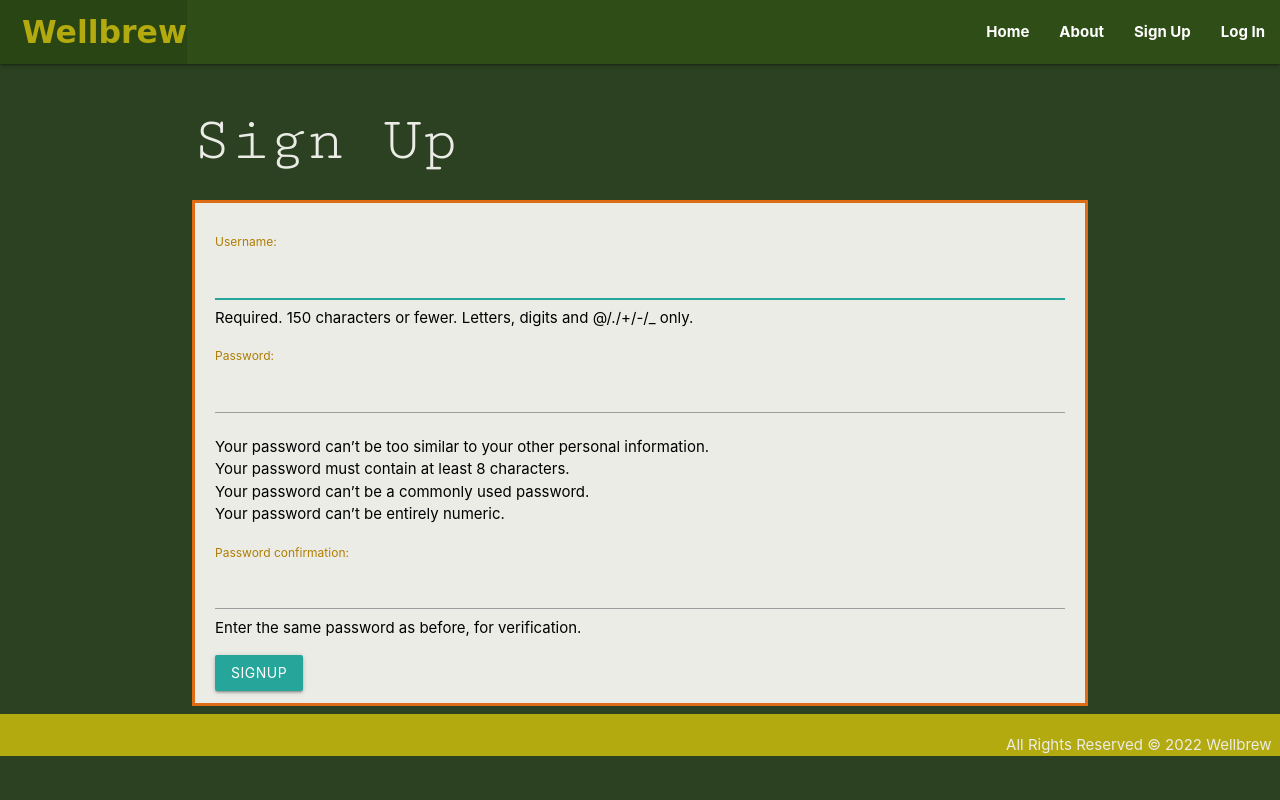
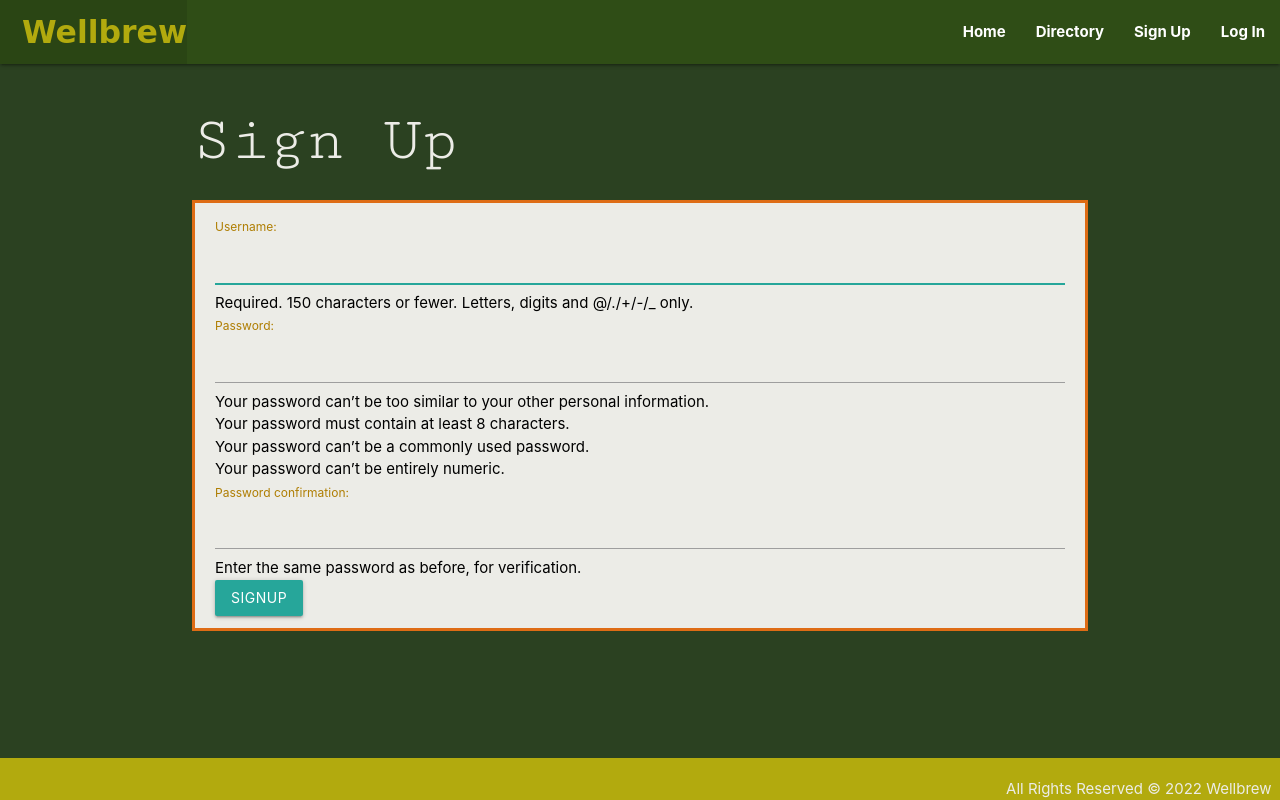
Before and after one commit to Chyannetech/Wellbrew-1.2, a Django app: page /accounts/signup/ in a window 1280 px wide. Run offline with Django 4.2, Linux system fonts and the light colour scheme; some web fonts are replaced.

Commit message:
Update Route and CSS

```diff
--- a/main_app/static/css/style.css
+++ b/main_app/static/css/style.css
@@ -1,8 +1,13 @@
+* {
+  box-sizing: border-box;
+  margin: 0;
+}
+
 body {
   background-color: rgb(43, 65, 33);
   color: rgb(0, 0, 0);
   display: flex;
-  height: 100%;
+  min-height: 100vh;
   flex-direction: column;
 }
 
@@ -14,7 +19,6 @@ footer {
   padding-top: 0;
   text-align: right;
 }
-
 
 label {
   color: rgb(175, 126, 3);
@@ -29,8 +33,6 @@ nav {
   color: rgb(236, 236, 231);
   background-color: rgb(178, 170, 14);
 }
-
-
 
 p {
   color: black;
@@ -94,3 +96,17 @@ form {
 table {
   font-size: large;
 }
+
+.highlight {
+  color: rgba(240, 248, 255, 0.958);
+}
+
+table.highlight>tbody>tr:hover {
+  background-color: rgba(179, 179, 25, 0.767);
+}
+
+@media only screen and (max-width: 600px) {
+  .card {
+    flex: 1 1 auto;
+  }
+}
--- a/main_app/templates/base.html
+++ b/main_app/templates/base.html
@@ -36,7 +36,7 @@
           </ul>
           <ul class="right">
             <li><a href="/">Home</a></li>
-            <li><a href="/about">About</a></li>
+            <li><a href="/directory">Directory</a></li>
             {% if user.is_authenticated %}
             <li><a href="{% url 'businesses_create' %}">Add a Business</a></li>
             <li><a href="{% url 'index' %}">View All Businesses</a></li>
--- a/main_app/templates/about.html
+++ b/main_app/templates/directory.html
@@ -1,6 +1,6 @@
 {% extends 'base.html' %} {% block content%}
 
- <h1>About Wellbrew</h1>
+ <h1>See whats brewing....</h1>
  <hr />
  <h5>Here's some of our favorite venders at Yellow Green Farmers Market.
  Sign up with an account to create and categorize your own favorite vendors list to always have on hand when you go shopping.</h5>
--- a/main_app/templates/home.html
+++ b/main_app/templates/home.html
@@ -20,7 +20,7 @@
       <span class="card-title"><a href="#">ART + ACCESSORIES</a></span>
     </div>
     <div class="card-panel white">
-      <span class="card-title"><a href="#">APPAREL</a></span>
+      <span class="card-title"><a href="#">SELF CARE</a></span>
     </div>
   </div>
 </div>
--- a/main_app/urls.py
+++ b/main_app/urls.py
@@ -5,7 +5,7 @@ from . import views
 # urlpatterns to hold each route
 urlpatterns = [
     path('', views.home, name='home'),
-    path('about/', views.about, name='about'),
+    path('directory/', views.directory, name='directory'),
     path('businesses/', views.businesses_index, name='index'),
     path('businesses/<int:business_id>/', views.businesses_detail, name='detail'),
     path('businesses/create', views.BusinessCreate.as_view(), name='businesses_create'),
--- a/main_app/views.py
+++ b/main_app/views.py
@@ -12,8 +12,8 @@ def home(request):
     # return HttpResponse('<h1>Hello</h1>')
     return render(request, 'home.html')
 
-def about(request):
-    return render(request, 'about.html')
+def directory(request):
+    return render(request, 'directory.html')
 
 @login_required
 def businesses_index(request):
```
